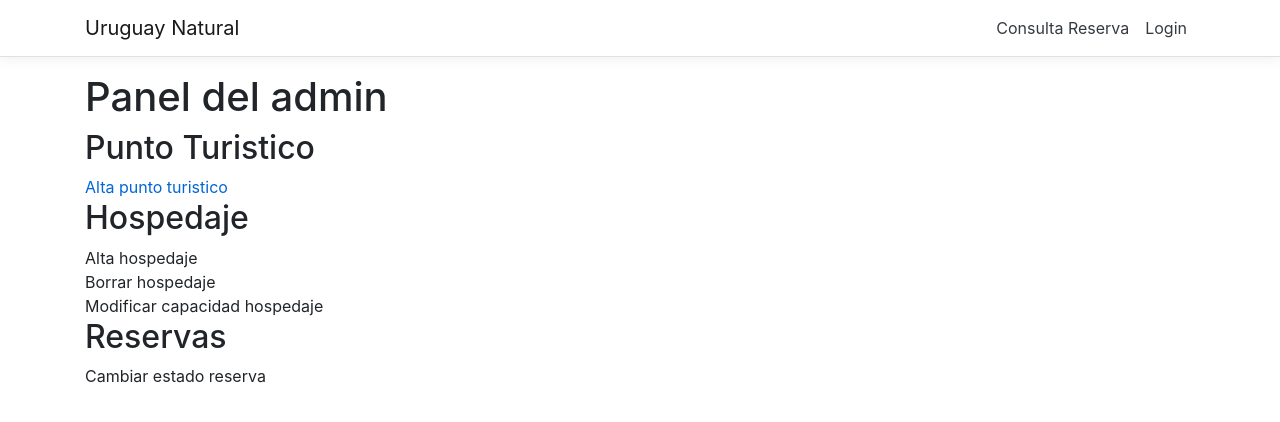
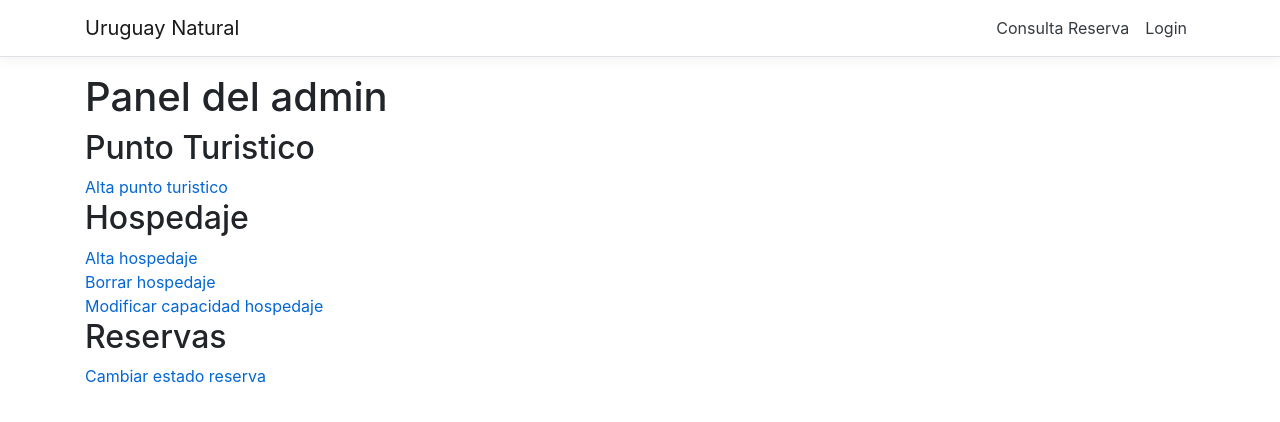
Before and after one commit to Emiliano-Russo/Obligatorio, an Angular app in the folder ObligatorioDDA2/ObligatorioDDA2/ClientApp/: page /admin_panel in a window 1280 px wide. Shown: the top 422 px of the page. Built offline with nearby package versions, Linux system fonts and the light colour scheme.

Commit message:
Componentes (Admin) + Navegabilidad
(Falta implementar los componentes de la administración)

```diff
--- a/ObligatorioDDA2/ObligatorioDDA2/ClientApp/src/app/admin-panel/admin-panel.component.html
+++ b/ObligatorioDDA2/ObligatorioDDA2/ClientApp/src/app/admin-panel/admin-panel.component.html
@@ -6,12 +6,12 @@
   </div>
   <div>
     <h2>Hospedaje</h2>
-    <a>Alta hospedaje</a> <br />
-    <a>Borrar hospedaje</a><br />
-    <a>Modificar capacidad hospedaje</a><br />
+    <a [routerLink]="['/alta_hotel']">Alta hospedaje</a> <br />
+    <a [routerLink]="['/borrar_hotel']">Borrar hospedaje</a><br />
+    <a [routerLink]="['/modificar_hotel']">Modificar capacidad hospedaje</a><br />
   </div>
   <div>
     <h2>Reservas</h2>
-    <a>Cambiar estado reserva</a><br />
+    <a [routerLink]="['/modificar_reserva']">Cambiar estado reserva</a><br />
   </div>
 </div>
--- /dev/null
+++ b/ObligatorioDDA2/ObligatorioDDA2/ClientApp/src/app/alta-hotel/alta-hotel.component.html
@@ -0,0 +1 @@
+<h1>Alta Hotel</h1>
--- /dev/null
+++ b/ObligatorioDDA2/ObligatorioDDA2/ClientApp/src/app/alta-hotel/alta-hotel.component.ts
@@ -0,0 +1,38 @@
+import { Component, Inject } from '@angular/core';
+import { HttpClient } from '@angular/common/http';
+
+
+@Component({
+  selector: 'alta-hotel',
+  templateUrl: './alta-hotel.component.html',
+})
+export class AltaHotelComponent {
+
+  url_base: string;
+
+  Alojamiento = {
+    Nombre: "",
+    Estrellas: 0,
+    PuntoTuristico: {
+      Nombre: "",
+      Descripcion: "",
+      Region: 0,
+      Categoria: [0],
+      ImgName:["imagen"],
+    },
+    Direccion: "",
+    PrecioNoche: "",
+    Descripcion: "",
+    SinCapacidad: false,
+    NroTelefono: "",
+    InfoContacto:""
+  }
+
+
+  constructor(@Inject('BASE_URL') baseUrl: string, private http: HttpClient) {
+    this.url_base = baseUrl;
+  }
+
+
+
+}
--- /dev/null
+++ b/ObligatorioDDA2/ObligatorioDDA2/ClientApp/src/app/borrar-hotel/borrar-hotel.component.html
@@ -0,0 +1 @@
+<h1>Borrar Hotel</h1>
--- /dev/null
+++ b/ObligatorioDDA2/ObligatorioDDA2/ClientApp/src/app/borrar-hotel/borrar-hotel.component.ts
@@ -0,0 +1,20 @@
+import { Component, Inject } from '@angular/core';
+import { HttpClient } from '@angular/common/http';
+
+
+@Component({
+  selector: 'borrar-hotel',
+  templateUrl: './borrar-hotel.component.html',
+})
+export class BorrarHotelComponent {
+
+  url_base: string;
+
+
+  constructor(@Inject('BASE_URL') baseUrl: string, private http: HttpClient) {
+    this.url_base = baseUrl;
+  }
+
+
+
+}
--- /dev/null
+++ b/ObligatorioDDA2/ObligatorioDDA2/ClientApp/src/app/modificar-hotel/modificar-hotel.component.html
@@ -0,0 +1 @@
+<h1>Modificar Hotel</h1>
--- /dev/null
+++ b/ObligatorioDDA2/ObligatorioDDA2/ClientApp/src/app/modificar-hotel/modificar-hotel.component.ts
@@ -0,0 +1,20 @@
+import { Component, Inject } from '@angular/core';
+import { HttpClient } from '@angular/common/http';
+
+
+@Component({
+  selector: 'modificar-hotel',
+  templateUrl: './modificar-hotel.component.html',
+})
+export class ModificarHotelComponent {
+
+  url_base: string;
+
+
+  constructor(@Inject('BASE_URL') baseUrl: string, private http: HttpClient) {
+    this.url_base = baseUrl;
+  }
+
+
+
+}
--- /dev/null
+++ b/ObligatorioDDA2/ObligatorioDDA2/ClientApp/src/app/modificar-reserva/modificar-reserva.component.html
@@ -0,0 +1 @@
+<h1>Modificar Reserva</h1>
--- /dev/null
+++ b/ObligatorioDDA2/ObligatorioDDA2/ClientApp/src/app/modificar-reserva/modificar-reserva.component.ts
@@ -0,0 +1,20 @@
+import { Component, Inject } from '@angular/core';
+import { HttpClient } from '@angular/common/http';
+
+
+@Component({
+  selector: 'modificar-reserva',
+  templateUrl: './modificar-reserva.component.html',
+})
+export class ModificarReservaComponent {
+
+  url_base: string;
+
+
+  constructor(@Inject('BASE_URL') baseUrl: string, private http: HttpClient) {
+    this.url_base = baseUrl;
+  }
+
+
+
+}
```
Also changed, not shown: ObligatorioDDA2/ObligatorioDDA2/ClientApp/src/app/app.module.ts (+14 -2 lines).
